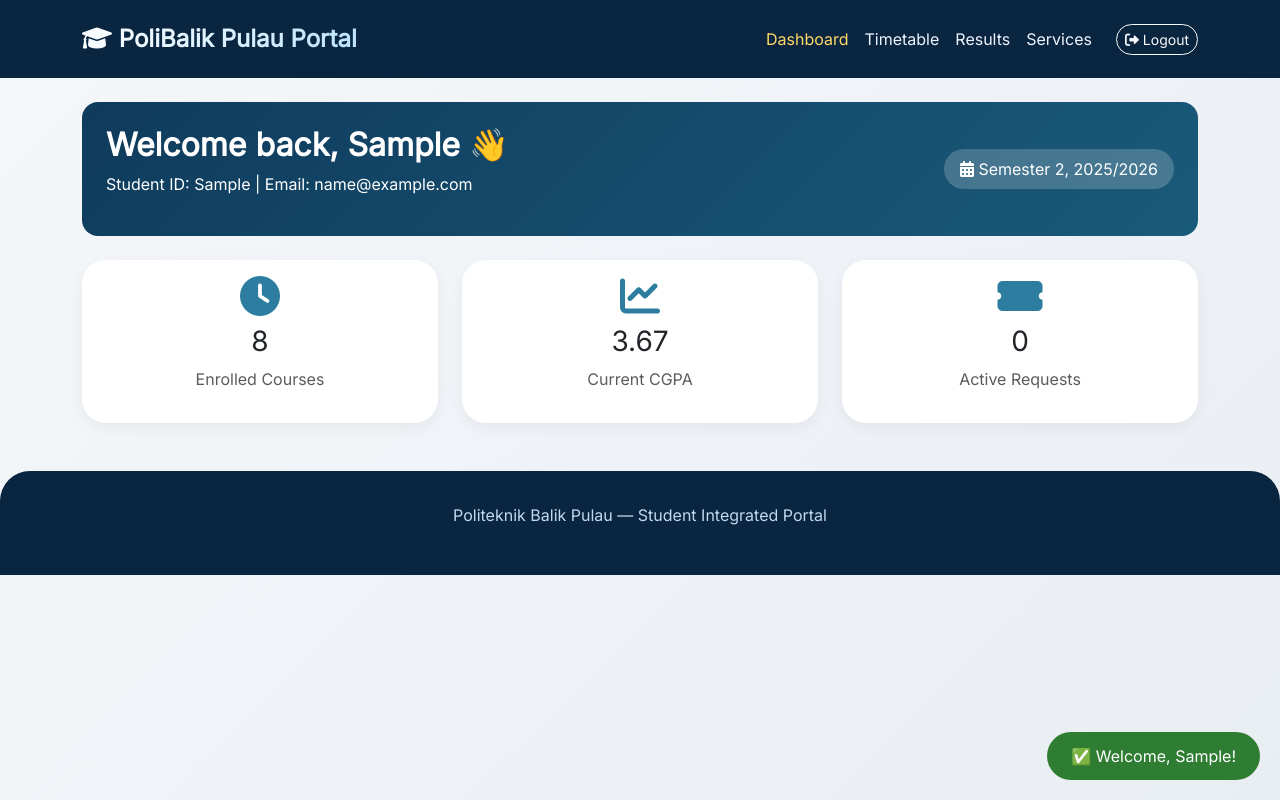
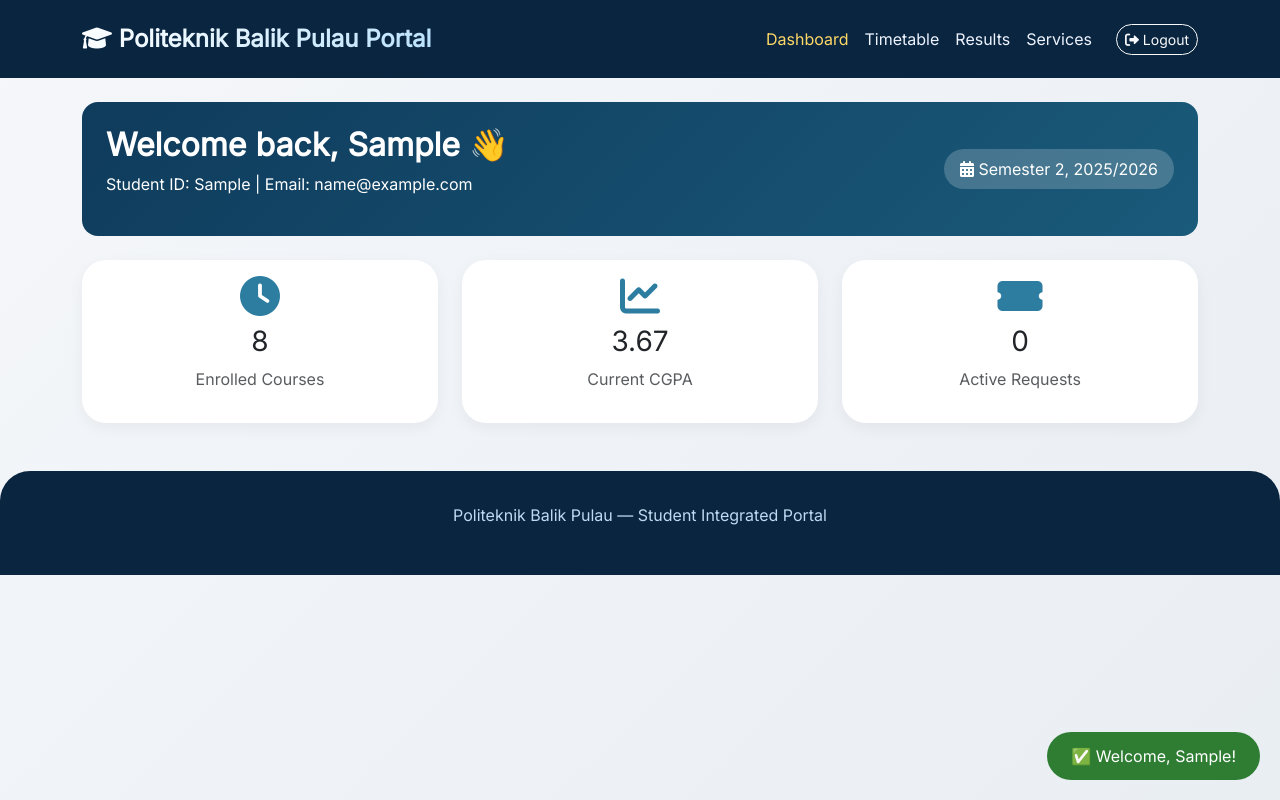
Before and after one commit to hadzeemnabil07-art/Student-compalain-portall, a plain HTML site: page index.html in a window 1280 px wide. Both pictures are taken after typing "Sample", "Sample", "name@example.com" into the empty fields and a click on the button "Access Dashboard". Drawn offline with nearby package versions, Linux system fonts and the light colour scheme.

Commit message:
Update index.html

```diff
--- a/index.html
+++ b/index.html
@@ -63,7 +63,7 @@
     <div id="portalContent" style="display: none;">
         <nav class="navbar navbar-expand-lg navbar-dark sticky-top">
             <div class="container">
-                <a class="navbar-brand" href="#"><i class="fas fa-graduation-cap"></i> PoliBalik Pulau Portal</a>
+                <a class="navbar-brand" href="#"><i class="fas fa-graduation-cap"></i> Politeknik Balik Pulau Portal</a>
                 <button class="navbar-toggler" type="button" data-bs-toggle="collapse" data-bs-target="#navbarNav">
                     <span class="navbar-toggler-icon"></span>
                 </button>
```
